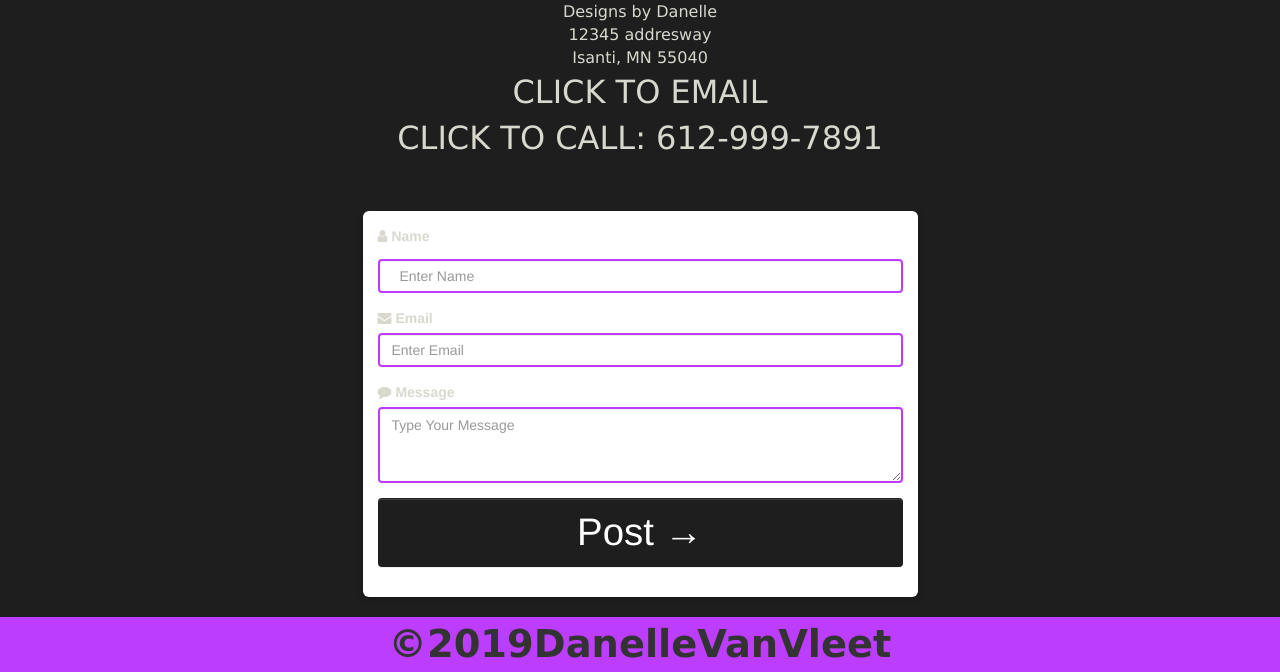
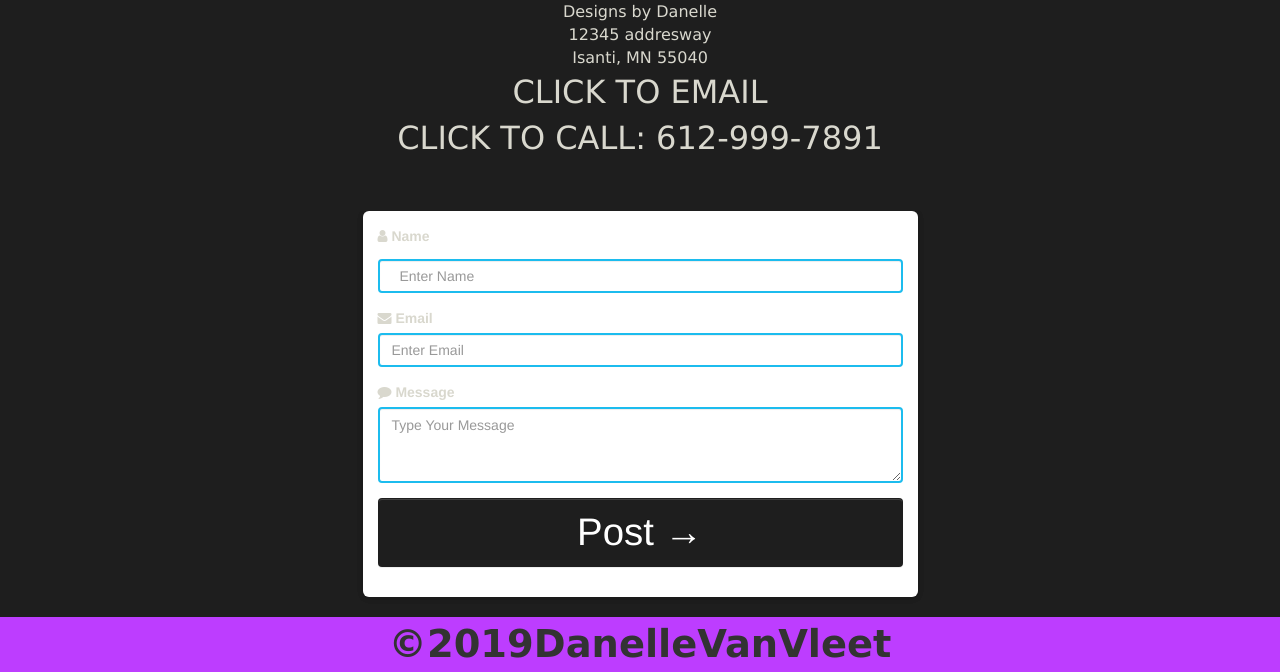
Before and after one commit to massagereiki52/DanellesWebPortfolio, a PHP site: page /contact.html in a window 1280 px wide. Shown: the part 902-1574 px from the top of the page. Run offline with PHP 8.4, Linux system fonts and the light colour scheme; some web fonts are replaced.

Commit message:
fixed updated links of sites

```diff
--- a/form.css
+++ b/form.css
@@ -30,7 +30,7 @@
 }
 
 .form-control{
-  border: 2px solid #BD3DFF;
+  border: 2px solid #1cbcee;
 }
 
 /* FORM INPUT */
@@ -39,12 +39,12 @@ input[type=text] {
   padding: 12px 20px;
   margin: 8px 0;
   box-sizing: border-box;
-  border: 2px solid #BD3DFF;
+  border: 2px solid #1cbcee;
   border-radius: 4px;
 }
 
 input[type=button], input[type=submit], input[type=reset] {
-  background-color: #BD3DFF;
+  background-color: #1cbcee;
   border: none;
   color: #d9d8ce;
   padding: 18px 32px;
```
Also changed, not shown: assets/electricDreams.png, assets/weatherApp.png.
